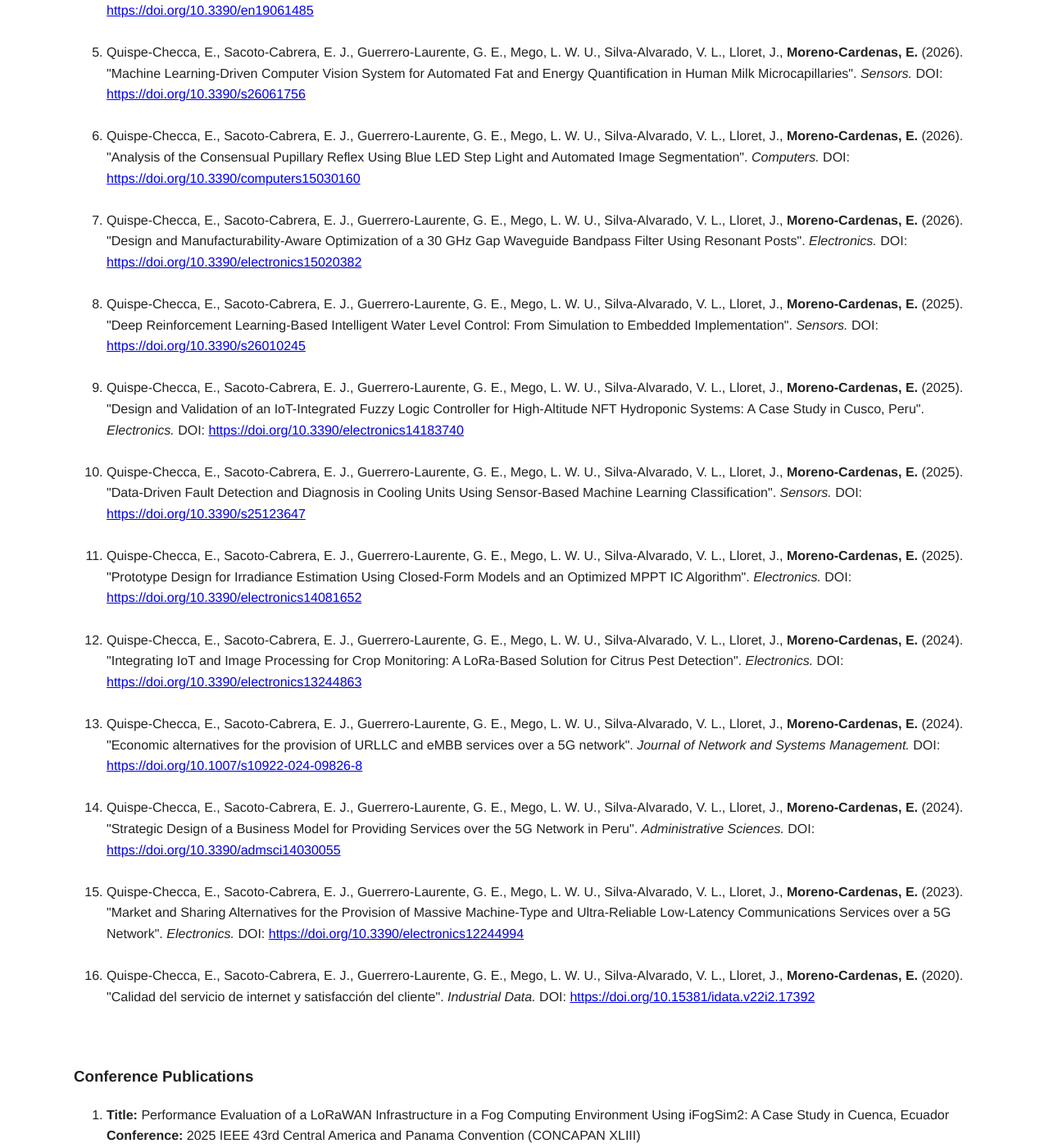
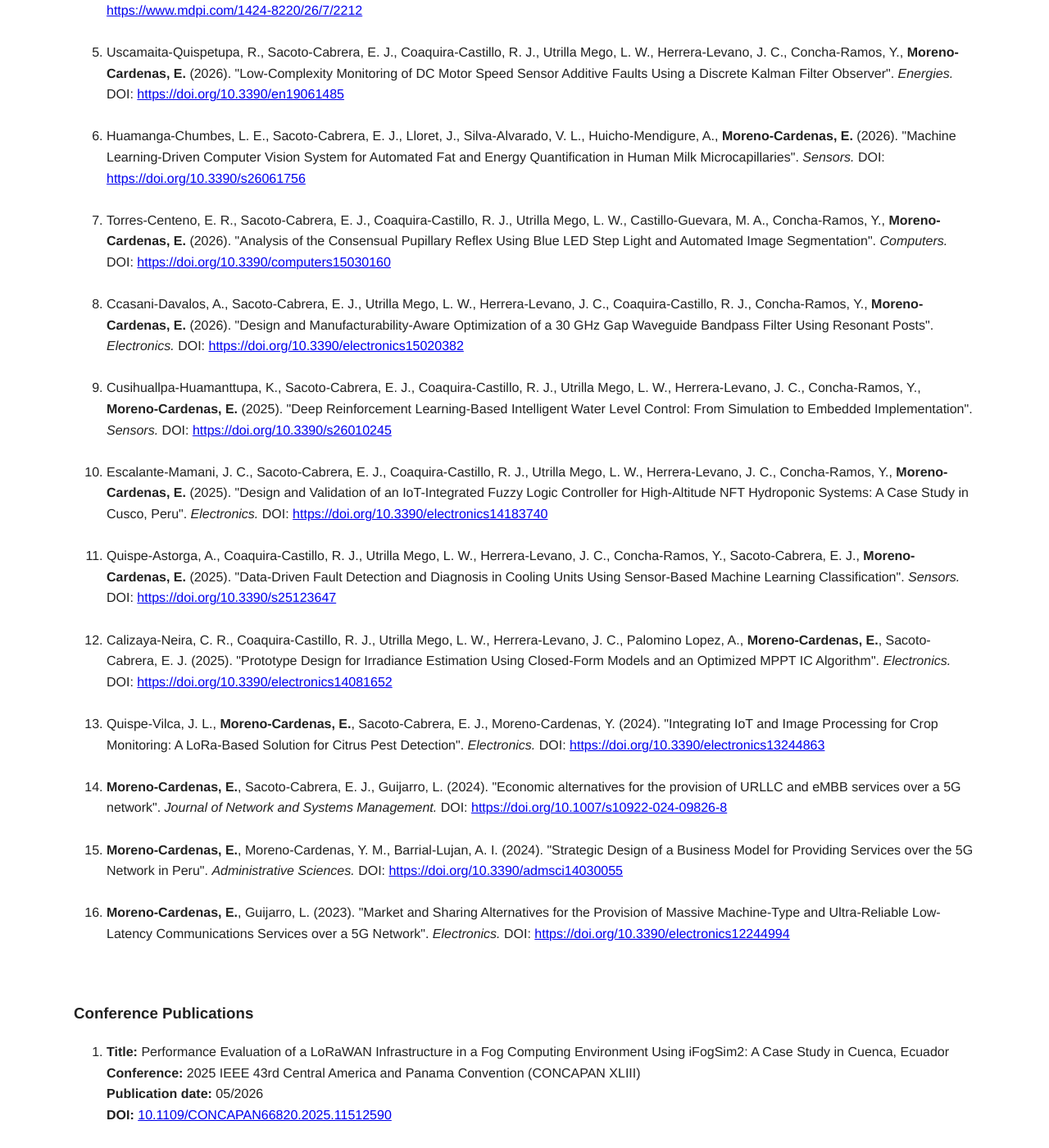
Before and after one commit to edisonmorenocardenas/edisonmorenocardenas.github.io, a Jekyll site: the page built from publications.html, in a window 1280 px wide and 1400 px high, scrolled down 562 px. Shown: the whole window at 82% size. Built offline with Jekyll 4.4.1, drawn with Linux system fonts in a browser that asks for light colours; some of the changed text lies outside the part shown.

Commit message:
Actualizar contenid

```diff
--- a/publications.html
+++ b/publications.html
@@ -15,8 +15,8 @@
       </li>
     <br>
 <li>
-  Quispe-Checca, E., Sacoto-Cabrera, E. J., Guerrero-Laurente, G. E., Mego, L. W. U.,
-  Silva-Alvarado, V. L., Lloret, J., <strong>Moreno-Cardenas, E.</strong> (2026).
+  Sevilla-Hidalgo, A. A., Sacoto-Cabrera, E. J., Coaquira-Castillo, R. J., Mego, L. W. U.,
+  Uscamaita-Quispetupa, R., Concha-Ramos, Y., <strong>Moreno-Cardenas, E.</strong> (2026).
   "Low-Speed Performance Enhancement of Induction Motor Drives Using Mamdani Fuzzy Logic–Based V/f Control".
   <i>IEEE Access.</i> DOI:
   <a href="https://doi.org/10.1109/ACCESS.2026.3688399" target="_blank">https://doi.org/10.1109/ACCESS.2026.3688399</a>
@@ -24,17 +24,26 @@
 <br>
 
 <li>
-  Quispe-Checca, E., Sacoto-Cabrera, E. J., Guerrero-Laurente, G. E., Mego, L. W. U.,
-  Silva-Alvarado, V. L., Lloret, J., <strong>Moreno-Cardenas, E.</strong> (2026).
-  "Proposal for Computationally Efficient Fog Computing System for Coffee Berry Borer Detection via Optimized YOLOv26".
-  <i>Sensors.</i> DOI:
-  <a href="https://doi.org/10.3390/s26072212" target="_blank">https://doi.org/10.3390/s26072212</a>
+  Sevilla-Hidalgo, A. A., Sacoto-Cabrera, E. J., Coaquira-Castillo, R. J., Mego, L. W. U.,
+  Uscamaita-Quispetupa, R., Concha-Ramos, Y., <strong>Moreno-Cardenas, E.</strong> (2026).
+  "Low-Speed Performance Enhancement of Induction Motor Drives Using Mamdani Fuzzy Logic–Based V/f Control".
+  <i>IEEE Access.</i> DOI:
+  <a href="https://doi.org/10.1109/ACCESS.2026.3688399" target="_blank">https://doi.org/10.1109/ACCESS.2026.3688399</a>
 </li>
 <br>
 
 <li>
-  Quispe-Checca, E., Sacoto-Cabrera, E. J., Guerrero-Laurente, G. E., Mego, L. W. U.,
-  Silva-Alvarado, V. L., Lloret, J., <strong>Moreno-Cardenas, E.</strong> (2026).
+  Huaman-Pacco, I. P., Sacoto-Cabrera, E. J., Silva-Alvarado, V. L., Ahmad, A., Sendra, S., Lloret, J.,
+  <strong>Moreno-Cardenas, E.</strong> (2026).
+  "Proposal for Computationally Efficient Fog Computing System for Coffee Berry Borer Detection via Optimized YOLOv26".
+  <i>Sensors.</i> DOI:
+  <a href="https://www.mdpi.com/1424-8220/26/7/2212" target="_blank">https://www.mdpi.com/1424-8220/26/7/2212</a>
+</li>
+<br>
+
+<li>
+  Uscamaita-Quispetupa, R., Sacoto-Cabrera, E. J., Coaquira-Castillo, R. J., Utrilla Mego, L. W.,
+  Herrera-Levano, J. C., Concha-Ramos, Y., <strong>Moreno-Cardenas, E.</strong> (2026).
   "Low-Complexity Monitoring of DC Motor Speed Sensor Additive Faults Using a Discrete Kalman Filter Observer".
   <i>Energies.</i> DOI:
   <a href="https://doi.org/10.3390/en19061485" target="_blank">https://doi.org/10.3390/en19061485</a>
@@ -42,8 +51,8 @@
 <br>
 
 <li>
-  Quispe-Checca, E., Sacoto-Cabrera, E. J., Guerrero-Laurente, G. E., Mego, L. W. U.,
-  Silva-Alvarado, V. L., Lloret, J., <strong>Moreno-Cardenas, E.</strong> (2026).
+  Huamanga-Chumbes, L. E., Sacoto-Cabrera, E. J., Lloret, J., Silva-Alvarado, V. L., Huicho-Mendigure, A.,
+  <strong>Moreno-Cardenas, E.</strong> (2026).
   "Machine Learning-Driven Computer Vision System for Automated Fat and Energy Quantification in Human Milk Microcapillaries".
   <i>Sensors.</i> DOI:
   <a href="https://doi.org/10.3390/s26061756" target="_blank">https://doi.org/10.3390/s26061756</a>
@@ -51,8 +60,8 @@
 <br>
 
 <li>
-  Quispe-Checca, E., Sacoto-Cabrera, E. J., Guerrero-Laurente, G. E., Mego, L. W. U.,
-  Silva-Alvarado, V. L., Lloret, J., <strong>Moreno-Cardenas, E.</strong> (2026).
+  Torres-Centeno, E. R., Sacoto-Cabrera, E. J., Coaquira-Castillo, R. J., Utrilla Mego, L. W.,
+  Castillo-Guevara, M. A., Concha-Ramos, Y., <strong>Moreno-Cardenas, E.</strong> (2026).
   "Analysis of the Consensual Pupillary Reflex Using Blue LED Step Light and Automated Image Segmentation".
   <i>Computers.</i> DOI:
   <a href="https://doi.org/10.3390/computers15030160" target="_blank">https://doi.org/10.3390/computers15030160</a>
@@ -60,8 +69,8 @@
 <br>
 
 <li>
-  Quispe-Checca, E., Sacoto-Cabrera, E. J., Guerrero-Laurente, G. E., Mego, L. W. U.,
-  Silva-Alvarado, V. L., Lloret, J., <strong>Moreno-Cardenas, E.</strong> (2026).
+  Ccasani-Davalos, A., Sacoto-Cabrera, E. J., Utrilla Mego, L. W., Herrera-Levano, J. C.,
+  Coaquira-Castillo, R. J., Concha-Ramos, Y., <strong>Moreno-Cardenas, E.</strong> (2026).
   "Design and Manufacturability-Aware Optimization of a 30 GHz Gap Waveguide Bandpass Filter Using Resonant Posts".
   <i>Electronics.</i> DOI:
   <a href="https://doi.org/10.3390/electronics15020382" target="_blank">https://doi.org/10.3390/electronics15020382</a>
@@ -69,8 +78,8 @@
 <br>
 
 <li>
-  Quispe-Checca, E., Sacoto-Cabrera, E. J., Guerrero-Laurente, G. E., Mego, L. W. U.,
-  Silva-Alvarado, V. L., Lloret, J., <strong>Moreno-Cardenas, E.</strong> (2025).
+  Cusihuallpa-Huamanttupa, K., Sacoto-Cabrera, E. J., Coaquira-Castillo, R. J., Utrilla Mego, L. W.,
+  Herrera-Levano, J. C., Concha-Ramos, Y., <strong>Moreno-Cardenas, E.</strong> (2025).
   "Deep Reinforcement Learning-Based Intelligent Water Level Control: From Simulation to Embedded Implementation".
   <i>Sensors.</i> DOI:
   <a href="https://doi.org/10.3390/s26010245" target="_blank">https://doi.org/10.3390/s26010245</a>
@@ -78,8 +87,8 @@
 <br>
 
 <li>
-  Quispe-Checca, E., Sacoto-Cabrera, E. J., Guerrero-Laurente, G. E., Mego, L. W. U.,
-  Silva-Alvarado, V. L., Lloret, J., <strong>Moreno-Cardenas, E.</strong> (2025).
+  Escalante-Mamani, J. C., Sacoto-Cabrera, E. J., Coaquira-Castillo, R. J., Utrilla Mego, L. W.,
+  Herrera-Levano, J. C., Concha-Ramos, Y., <strong>Moreno-Cardenas, E.</strong> (2025).
   "Design and Validation of an IoT-Integrated Fuzzy Logic Controller for High-Altitude NFT Hydroponic Systems: A Case Study in Cusco, Peru".
   <i>Electronics.</i> DOI:
   <a href="https://doi.org/10.3390/electronics14183740" target="_blank">https://doi.org/10.3390/electronics14183740</a>
@@ -87,8 +96,8 @@
 <br>
 
 <li>
-  Quispe-Checca, E., Sacoto-Cabrera, E. J., Guerrero-Laurente, G. E., Mego, L. W. U.,
-  Silva-Alvarado, V. L., Lloret, J., <strong>Moreno-Cardenas, E.</strong> (2025).
+  Quispe-Astorga, A., Coaquira-Castillo, R. J., Utrilla Mego, L. W., Herrera-Levano, J. C.,
+  Concha-Ramos, Y., Sacoto-Cabrera, E. J., <strong>Moreno-Cardenas, E.</strong> (2025).
   "Data-Driven Fault Detection and Diagnosis in Cooling Units Using Sensor-Based Machine Learning Classification".
   <i>Sensors.</i> DOI:
   <a href="https://doi.org/10.3390/s25123647" target="_blank">https://doi.org/10.3390/s25123647</a>
@@ -96,8 +105,8 @@
 <br>
 
 <li>
-  Quispe-Checca, E., Sacoto-Cabrera, E. J., Guerrero-Laurente, G. E., Mego, L. W. U.,
-  Silva-Alvarado, V. L., Lloret, J., <strong>Moreno-Cardenas, E.</strong> (2025).
+  Calizaya-Neira, C. R., Coaquira-Castillo, R. J., Utrilla Mego, L. W., Herrera-Levano, J. C.,
+  Palomino Lopez, A., <strong>Moreno-Cardenas, E.</strong>, Sacoto-Cabrera, E. J. (2025).
   "Prototype Design for Irradiance Estimation Using Closed-Form Models and an Optimized MPPT IC Algorithm".
   <i>Electronics.</i> DOI:
   <a href="https://doi.org/10.3390/electronics14081652" target="_blank">https://doi.org/10.3390/electronics14081652</a>
@@ -105,8 +114,7 @@
 <br>
 
 <li>
-  Quispe-Checca, E., Sacoto-Cabrera, E. J., Guerrero-Laurente, G. E., Mego, L. W. U.,
-  Silva-Alvarado, V. L., Lloret, J., <strong>Moreno-Cardenas, E.</strong> (2024).
+  Quispe-Vilca, J. L., <strong>Moreno-Cardenas, E.</strong>, Sacoto-Cabrera, E. J., Moreno-Cardenas, Y. (2024).
   "Integrating IoT and Image Processing for Crop Monitoring: A LoRa-Based Solution for Citrus Pest Detection".
   <i>Electronics.</i> DOI:
   <a href="https://doi.org/10.3390/electronics13244863" target="_blank">https://doi.org/10.3390/electronics13244863</a>
@@ -114,8 +122,7 @@
 <br>
 
 <li>
-  Quispe-Checca, E., Sacoto-Cabrera, E. J., Guerrero-Laurente, G. E., Mego, L. W. U.,
-  Silva-Alvarado, V. L., Lloret, J., <strong>Moreno-Cardenas, E.</strong> (2024).
+  <strong>Moreno-Cardenas, E.</strong>, Sacoto-Cabrera, E. J., Guijarro, L. (2024).
   "Economic alternatives for the provision of URLLC and eMBB services over a 5G network".
   <i>Journal of Network and Systems Management.</i> DOI:
   <a href="https://doi.org/10.1007/s10922-024-09826-8" target="_blank">https://doi.org/10.1007/s10922-024-09826-8</a>
@@ -123,8 +130,7 @@
 <br>
 
 <li>
-  Quispe-Checca, E., Sacoto-Cabrera, E. J., Guerrero-Laurente, G. E., Mego, L. W. U.,
-  Silva-Alvarado, V. L., Lloret, J., <strong>Moreno-Cardenas, E.</strong> (2024).
+  <strong>Moreno-Cardenas, E.</strong>, Moreno-Cardenas, Y. M., Barrial-Lujan, A. I. (2024).
   "Strategic Design of a Business Model for Providing Services over the 5G Network in Peru".
   <i>Administrative Sciences.</i> DOI:
   <a href="https://doi.org/10.3390/admsci14030055" target="_blank">https://doi.org/10.3390/admsci14030055</a>
@@ -132,20 +138,10 @@
 <br>
 
 <li>
-  Quispe-Checca, E., Sacoto-Cabrera, E. J., Guerrero-Laurente, G. E., Mego, L. W. U.,
-  Silva-Alvarado, V. L., Lloret, J., <strong>Moreno-Cardenas, E.</strong> (2023).
+  <strong>Moreno-Cardenas, E.</strong>, Guijarro, L. (2023).
   "Market and Sharing Alternatives for the Provision of Massive Machine-Type and Ultra-Reliable Low-Latency Communications Services over a 5G Network".
   <i>Electronics.</i> DOI:
   <a href="https://doi.org/10.3390/electronics12244994" target="_blank">https://doi.org/10.3390/electronics12244994</a>
-</li>
-<br>
-
-<li>
-  Quispe-Checca, E., Sacoto-Cabrera, E. J., Guerrero-Laurente, G. E., Mego, L. W. U.,
-  Silva-Alvarado, V. L., Lloret, J., <strong>Moreno-Cardenas, E.</strong> (2020).
-  "Calidad del servicio de internet y satisfacción del cliente".
-  <i>Industrial Data.</i> DOI:
-  <a href="https://doi.org/10.15381/idata.v22i2.17392" target="_blank">https://doi.org/10.15381/idata.v22i2.17392</a>
 </li>
 <br>
 
```
